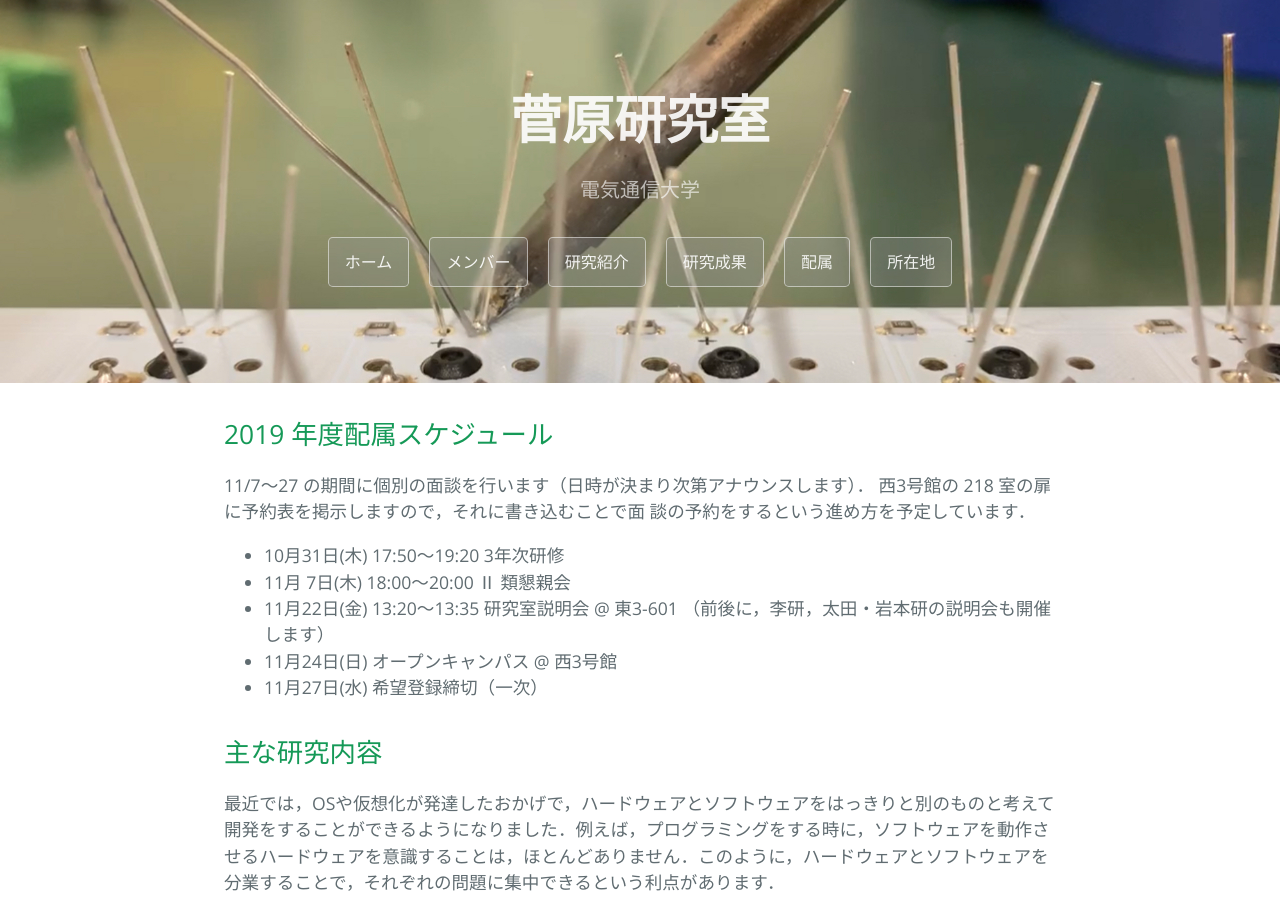
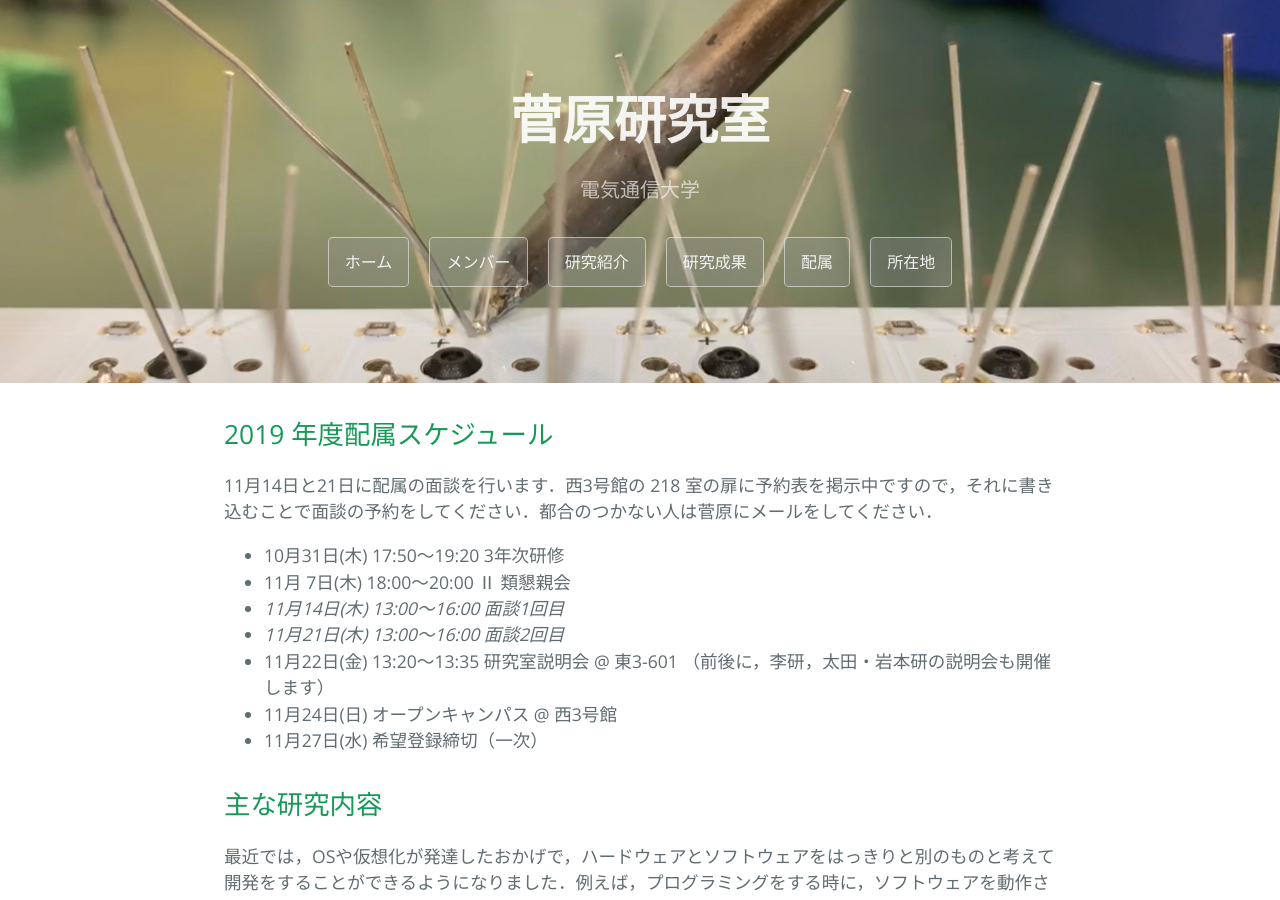
Before and after one commit to sugawara-bbbb/weblab, a Jekyll site: the page built from haizoku.md, in a window 1280 px wide and 900 px high. Built offline with Jekyll 4.4.1, drawn with Linux system fonts in a browser that asks for light colours; our own code applies the rules of GitHub Pages for plain Markdown files.

Commit message:
配属のアップデート

```diff
--- a/haizoku.md
+++ b/haizoku.md
@@ -4,12 +4,12 @@ layout: default
 
 ## 2019 年度配属スケジュール
 
-11/7〜27 の期間に個別の面談を行います（日時が決まり次第アナウンスします）．
-西3号館の 218 室の扉に予約表を掲示しますので，それに書き込むことで面
-談の予約をするという進め方を予定しています．
+11月14日と21日に配属の面談を行います．西3号館の 218 室の扉に予約表を掲示中ですので，それに書き込むことで面談の予約をしてください．都合のつかない人は菅原にメールをしてください．
 
 * 10月31日(木) 17:50〜19:20 3年次研修
 * 11月 7日(木) 18:00〜20:00 Ⅱ 類懇親会
+* *11月14日(木) 13:00〜16:00 面談1回目*
+* *11月21日(木) 13:00〜16:00 面談2回目*
 * 11月22日(金) 13:20〜13:35 研究室説明会 @ 東3-601 （前後に，李研，太田・岩本研の説明会も開催します）
 * 11月24日(日) オープンキャンパス @ 西3号館
 * 11月27日(水) 希望登録締切（一次）
```
